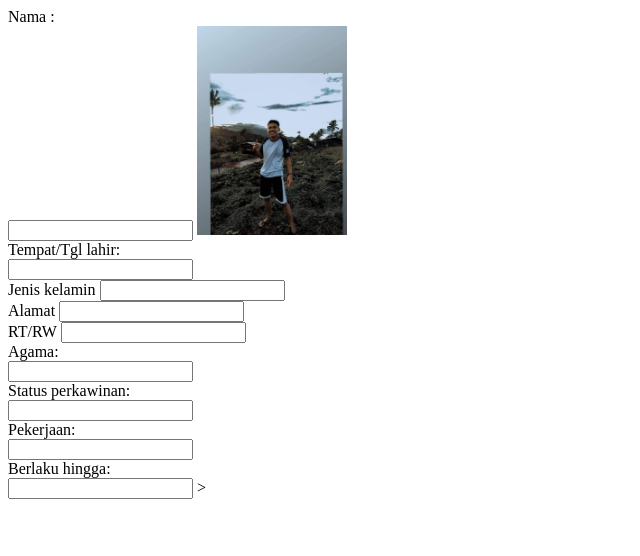
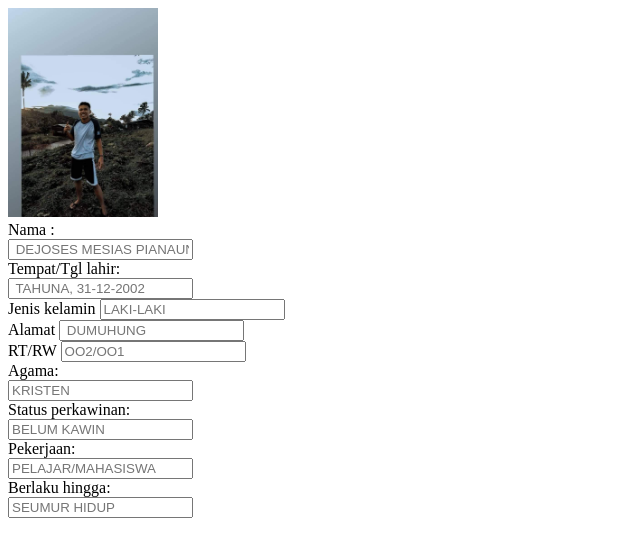
Before and after one commit to dejosespianaung21/joses31, a plain HTML site: page index.html in a window 1280 px wide. Shown: the whole page, without its empty margins (0-640 px from the left). Drawn offline with Linux system fonts and the light colour scheme.

Commit message:
first commit

```diff
--- a/index.html
+++ b/index.html
@@ -6,45 +6,46 @@
     <title>joses</title>
 </head>
 <bod>
-    <label for="">Nama :</label>
+   <img src="01.jpeg" style="width:150px"/>
+   <br>
+   <label for="">Nama :</label>
     <br>
-   <input typer="text"/>
-   <img src="01.jpeg" style="width:150px"/>
+   <input typer="text" placeholder=" DEJOSES MESIAS PIANAUNG"/>
    <br>
    <label for="">Tempat/Tgl lahir:</label>
    <br>
-   <input type="text"/>
+   <input type="text" placeholder=" TAHUNA, 31-12-2002"/>
    <br>
 
    <body>
        <label for**>Jenis kelamin</label>
-       <input type="text">
+       <input type="text" placeholder="LAKI-LAKI" />
        <br>
        </body>
        <label for=**>Alamat</label>
-       <input type="text">
+       <input type="text"placeholder=" DUMUHUNG" />
        <br>
        <body>
            <label for=**>RT/RW</label>
            <RW></RW></label>
-           <input type="text">
+           <input type="text"placeholder="OO2/OO1" />
            <br>
 
            <label type=>Agama:</label>
            <br>
-           <input type="text"/>
+           <input type="text"placeholder="KRISTEN" />
            <br>
 
            <label type="">Status perkawinan:</label>
            <br>
-           <input type="text"/>
+           <input type="text"placeholder="BELUM KAWIN" />
            <br>
            <label type="">Pekerjaan:</label>
            <br>
-           <input type="text"/>
+           <input type="text"placeholder="PELAJAR/MAHASISWA"  />
            <br>
            <label type="">Berlaku hingga:</label>
 
            <br>
-           <input type=""/>
-           ></html>
+           <input type="text"placeholder="SEUMUR HIDUP" />
+           </html>
```
